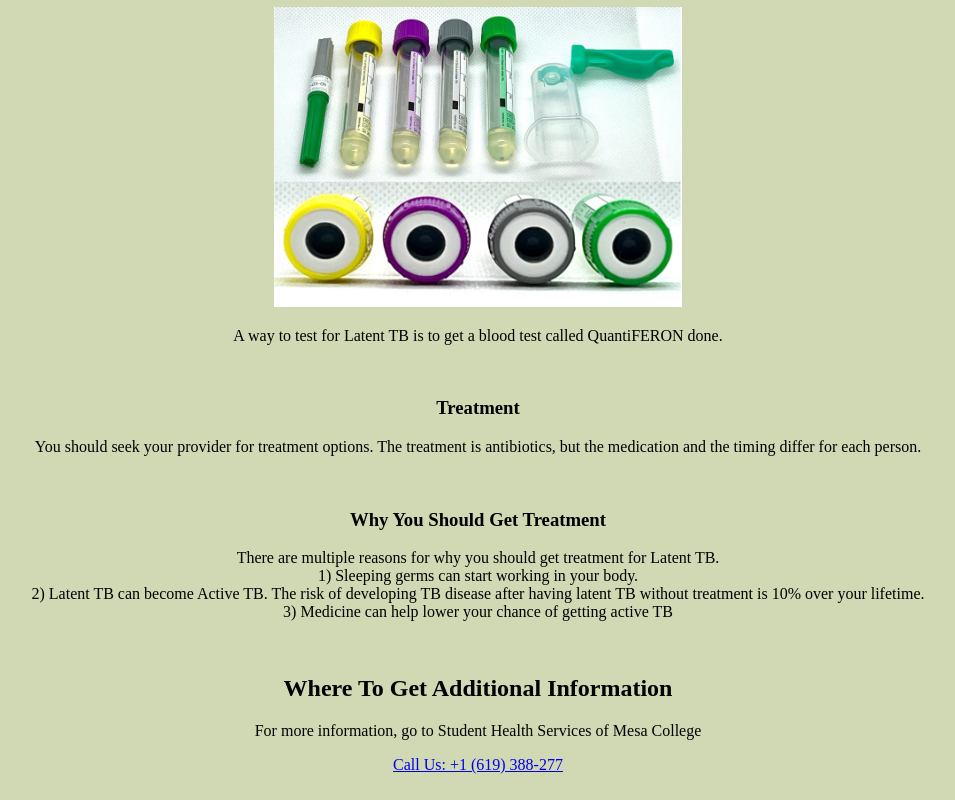
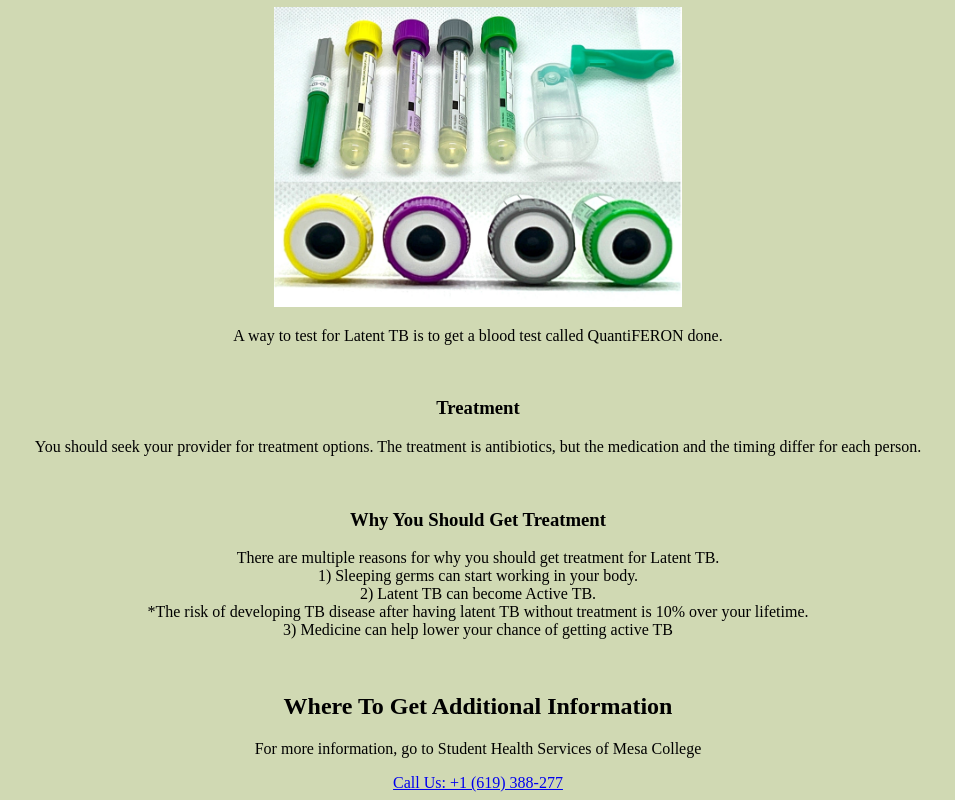
Before and after one commit to ShefaliP7/Latent-TB-Awareness, a plain HTML site: page index.html in a window 1280 px wide. Shown: the part 1023-1823 px from the top of the page, without its empty margins (162-1117 px from the left). Drawn offline with Linux system fonts and the light colour scheme.

Commit message:
Update index.html

```diff
--- a/index.html
+++ b/index.html
@@ -24,7 +24,7 @@
      <p>You should seek your provider for treatment options. The treatment is antibiotics, but the medication and the timing differ for each person.</p>
       <br>
     <h3>Why You Should Get Treatment</h3>
-      <p>There are multiple reasons for why you should get treatment for Latent TB.<br>1) Sleeping germs can start working in your body.<br>2) Latent TB can become Active TB. The risk of developing TB disease after having latent TB without treatment is 10% over your lifetime.<br> 3) Medicine can help lower your chance of getting active TB</p>
+      <p>There are multiple reasons for why you should get treatment for Latent TB.<br>1) Sleeping germs can start working in your body.<br>2) Latent TB can become Active TB.<br> *The risk of developing TB disease after having latent TB without treatment is 10% over your lifetime.<br> 3) Medicine can help lower your chance of getting active TB</p>
     <br>
     <h2>Where To Get Additional Information</h2>
 	<p>For more information, go to Student Health Services of Mesa College</p>
```
